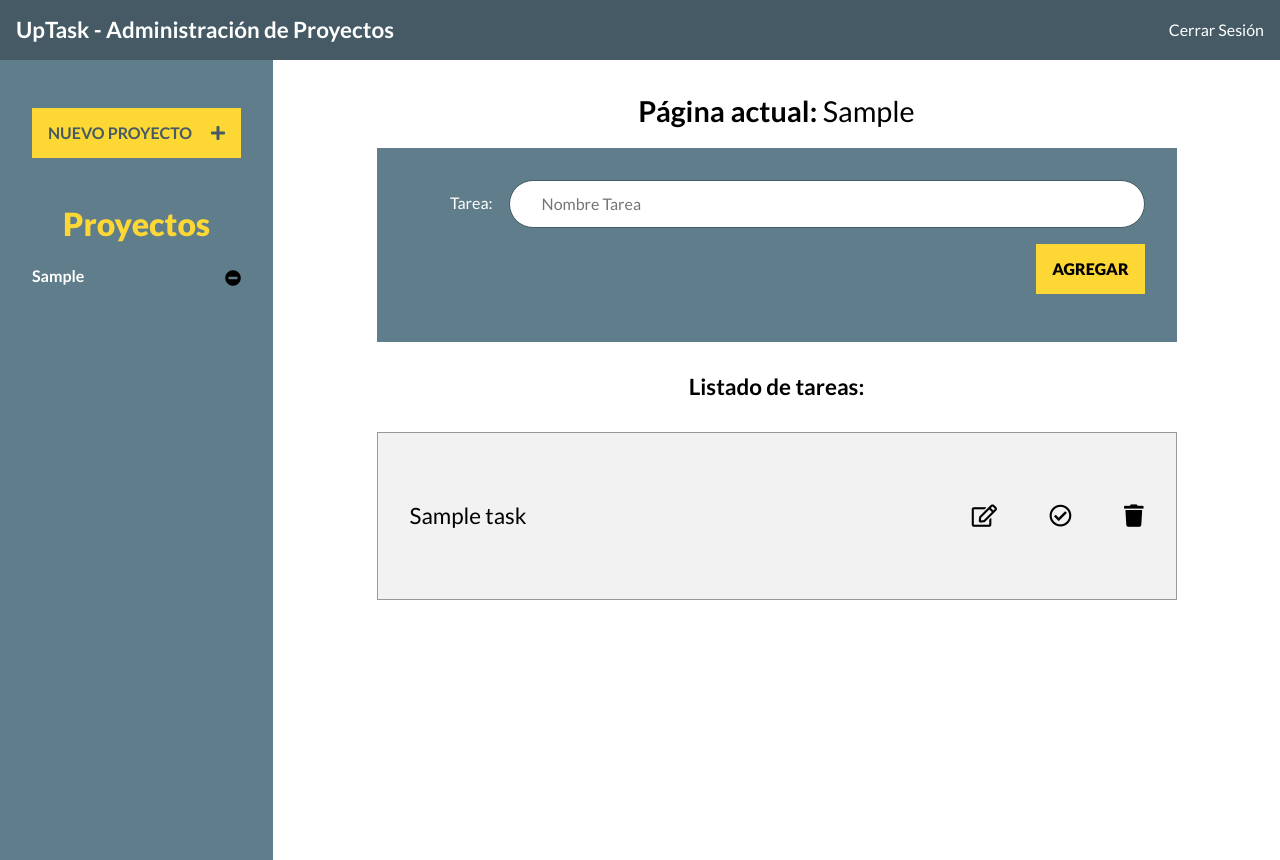
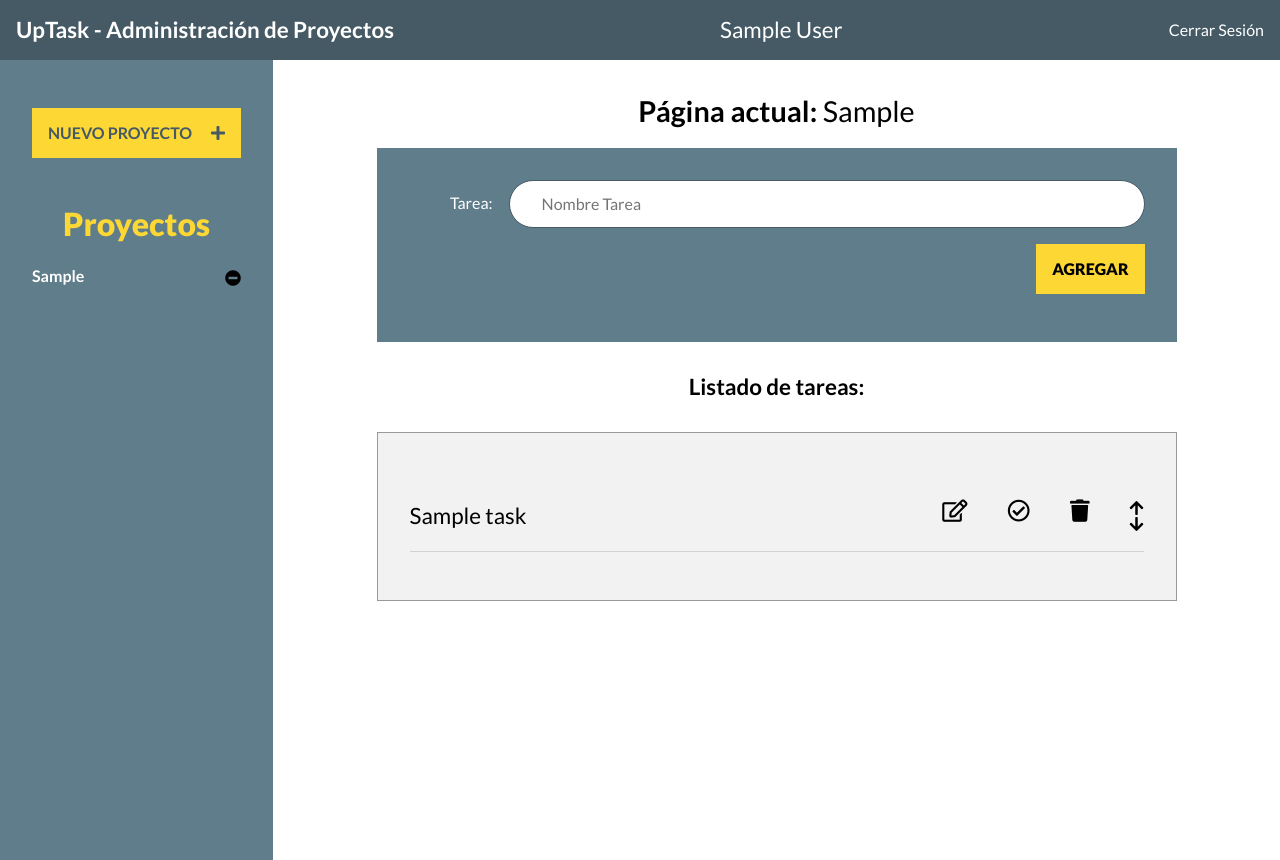
Before and after one commit to SantiM96/uptask_practice, a PHP site: page /?id_return=1 in a window 1280 px wide. Run offline with PHP 8.4, Linux system fonts and the light colour scheme; the visitor is signed in with stand-in values (Sample User, id 1); tables that the repository leaves empty or names only in its code hold one stand-in row (values such as "Sample post").

Commit message:
add function to move tasks

```diff
--- a/css/style.css
+++ b/css/style.css
@@ -101,7 +101,8 @@ body.index {
     justify-content: space-between;
     align-items: center;
 }
-.barra h1 {
+.barra h1,
+.barra p {
     color: white;
     margin:0;
     font-size: 1.4rem;
@@ -220,6 +221,8 @@ body.index {
 .listado-pendientes ul {
     padding: 0;
     list-style: none;
+    display: flex;
+    flex-direction: column;
 }
 .listado-pendientes ul li {
     display: flex;
@@ -227,9 +230,6 @@ body.index {
     justify-content: space-between;
     font-size: 1.4rem;
     border-bottom: 1px solid #d1d1d1;
-}
-.listado-pendientes ul li:last-of-type {
-    border-bottom: none;
 }
 .listado-pendientes ul li input {
     height: 1.55rem;
@@ -240,9 +240,12 @@ body.index {
 .listado-pendientes ul li i {
     cursor: pointer;
 }
-.acciones i:nth-child(2),
-.acciones i:last-child {
-    margin-left: 3rem;
+.acciones {
+    display: flex;
+    justify-content: space-between;
+}
+.acciones i {
+    margin-left: 2.5rem;
 }
 .complete {
     color: #00B762!important;
@@ -260,3 +263,21 @@ body.index {
 .swal2-cancel {
     order: 1
 }
+.tarea {
+    order: 1;
+}
+.o1 {
+    order: 10;
+}
+.o2 {
+    order: 5;
+}
+.up-down {
+    display: flex;
+    flex-direction: column;
+}
+.up-down i {
+    font-size: 1rem;
+    margin-left: 2.5rem;
+    width: 10%;
+}
--- a/inc/functions/functions.php
+++ b/inc/functions/functions.php
@@ -7,11 +7,11 @@
         return $pageName;
     }
 
-    function getProyects() {
+    function getProyects($id = null) {
         include 'conection.php';
 
         try {
-            return $conn->query("SELECT id, proyect FROM proyects");
+            return $conn->query("SELECT id, proyect FROM proyects WHERE id_user = $id");
         }
         catch(Exception $e) {
             echo "Error: " . $e->getMessage();
@@ -43,7 +43,7 @@
         include 'conection.php';
 
         try {
-            return $conn->query("SELECT id, name FROM task WHERE id_proyect = {$id}");
+            return $conn->query("SELECT id, name, order_show FROM task WHERE id_proyect = {$id}");
         }
         catch(Exception $e) {
             echo "Error: " . $e->getMessage();
--- a/inc/models/model-proyect.php
+++ b/inc/models/model-proyect.php
@@ -6,16 +6,18 @@ include '../functions/conection.php';
 
 if($action === "crear") {
     $proyect = $_POST['proyect'];
+    $id_user = $_POST['idUser'];
 
     try {
-        $stmt = $conn->prepare("INSERT INTO proyects (proyect) VALUE (?)");
-        $stmt->bind_param('s', $proyect);
+        $stmt = $conn->prepare("INSERT INTO proyects (proyect, id_user) VALUE (?, ?)");
+        $stmt->bind_param('si', $proyect, $id_user);
         $stmt->execute();
 
         if($stmt->affected_rows) {
             $answer = array(
                 'answer' => 'success',
                 'proyect' => $proyect,
+                'id_user' => $id_user,
                 'id_return' => $stmt->insert_id
             );
         }
--- a/inc/templates/bar.php
+++ b/inc/templates/bar.php
@@ -1,4 +1,5 @@
 <div class="barra">
     <h1>UpTask - Administración de Proyectos</h1>
+    <p id="<?php echo $_SESSION['id']; ?>"><?php echo $_SESSION['name']; ?></p>
     <a href="login.php?session_close=true">Cerrar Sesión</a>
 </div>
--- a/inc/templates/sidebar.php
+++ b/inc/templates/sidebar.php
@@ -8,7 +8,9 @@
             <ul id="proyectos">
                 <?php
 
-                    $proyects = getProyects();
+
+                    $id_user = $_SESSION['id'];
+                    $proyects = getProyects($id_user);
 
                     if($proyects) {
                         foreach($proyects as $proyect) { ?>
--- a/index.php
+++ b/index.php
@@ -42,13 +42,17 @@
                 if($tasks->num_rows > 0):
                     foreach($tasks as $task): ?>
 
-                        <li id="task:<?php echo $task['id'] ?>" class="tarea">
+
+                        <li style="order: <?php echo $task['order_show']; ?>" id="task:<?php echo $task['id'] ?>" class="tarea">
                             <p><?php echo $task['name'] ?></p>
-                            <div class="acciones">
+                            <div id="order<?php echo $task['order_show']; ?>" class="acciones">
                                 <i class="far fa-edit"></i>
-                                <i class="far fa-check-circle <?php
-                                if(getStatus($task['id']) == 1) echo "complete"; ?>"></i>
+                                <i class="far fa-check-circle <?php if(getStatus($task['id']) == 1) echo "complete"; ?>"></i>
                                 <i class="fas fa-trash"></i>
+                                <div class="up-down">
+                                    <i class="fas fa-arrow-up"></i>
+                                    <i class="fas fa-arrow-down"></i>
+                                </div>
                             </div>
                         </li>
 
```
Also changed, not shown: inc/models/model-task.php (+81 -2 lines), js/scripts.js (+139 -7 lines).
